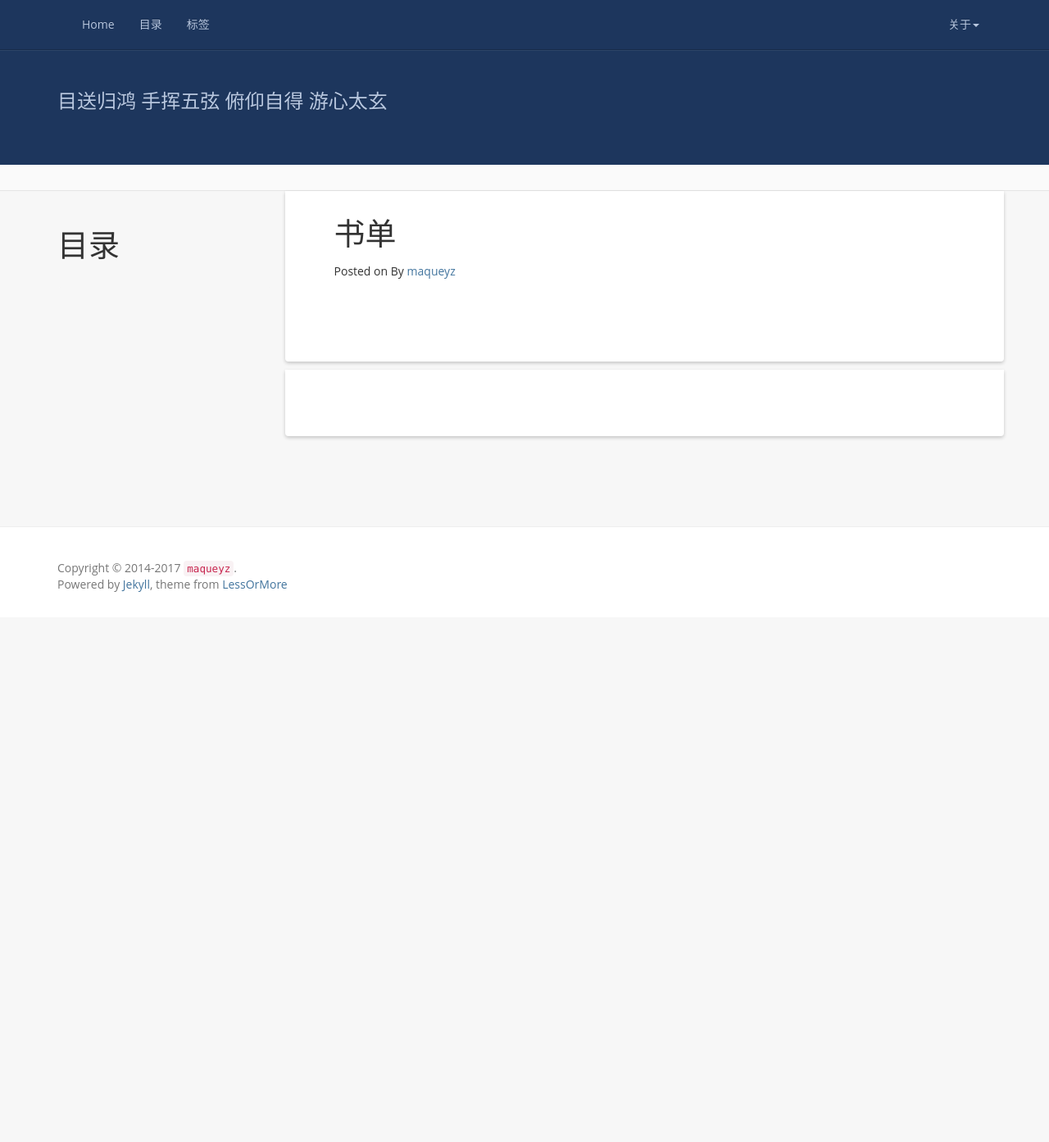
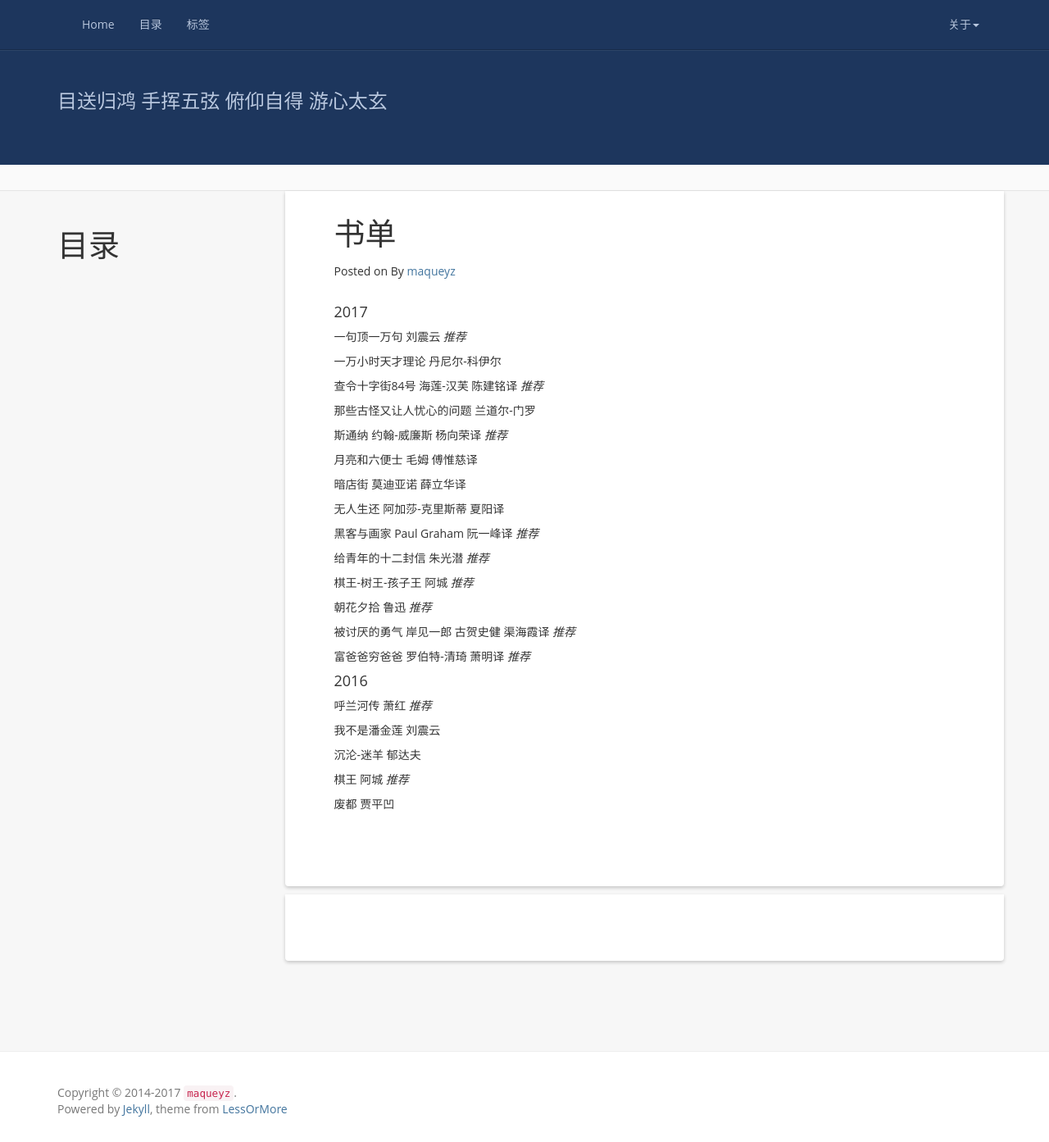
Before and after one commit to maqueredkop/maqueredkop.github.io, a Jekyll site: the page built from book.md, in a window 1280 px wide and 1393 px high. Shown: the whole window at 82% size. Built offline with Jekyll 4.4.1, drawn with Linux system fonts in a browser that asks for light colours; nearby versions of some CDN libraries; comment, search, counter and statistics services are not loaded.

Commit message:
新增书单

```diff
--- a/book.md
+++ b/book.md
@@ -3,3 +3,48 @@ layout: post
 title: 书单
 permalink: /book/
 ---
+
+
+#### 2017
+
+一句顶一万句  刘震云  *推荐*
+
+一万小时天才理论  丹尼尔-科伊尔
+
+查令十字街84号  海莲-汉芙  陈建铭译  *推荐*
+
+那些古怪又让人忧心的问题  兰道尔-门罗
+
+斯通纳  约翰-威廉斯  杨向荣译  *推荐*
+
+月亮和六便士  毛姆  傅惟慈译
+
+暗店街  莫迪亚诺  薛立华译
+
+无人生还  阿加莎-克里斯蒂  夏阳译
+
+黑客与画家  Paul Graham  阮一峰译  *推荐*
+
+给青年的十二封信  朱光潜  *推荐*
+
+棋王-树王-孩子王  阿城  *推荐*
+
+朝花夕拾  鲁迅  *推荐*
+
+被讨厌的勇气  岸见一郎 古贺史健  渠海霞译  *推荐*
+
+富爸爸穷爸爸  罗伯特-清琦  萧明译  *推荐*
+
+
+
+#### 2016
+
+呼兰河传  萧红  *推荐*
+
+我不是潘金莲  刘震云
+
+沉沦-迷羊  郁达夫
+
+棋王  阿城  *推荐*
+
+废都  贾平凹
```
